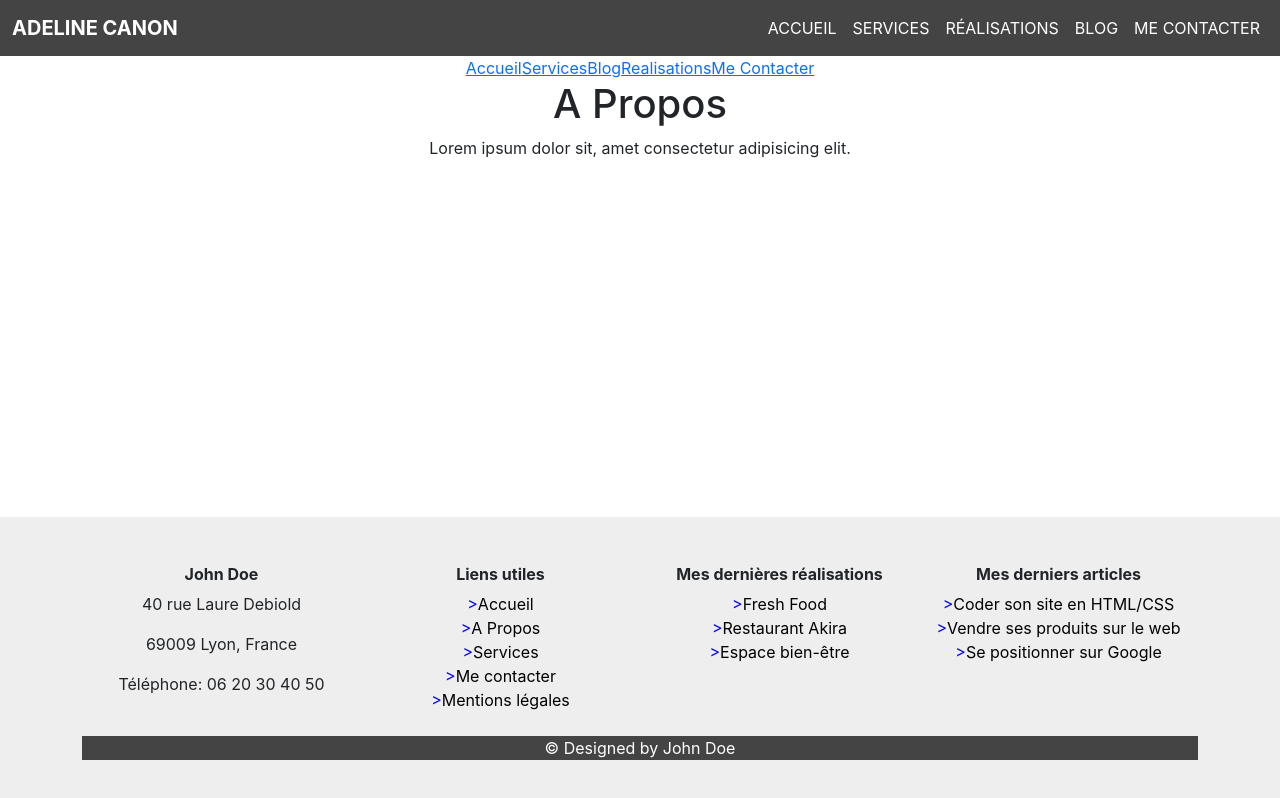
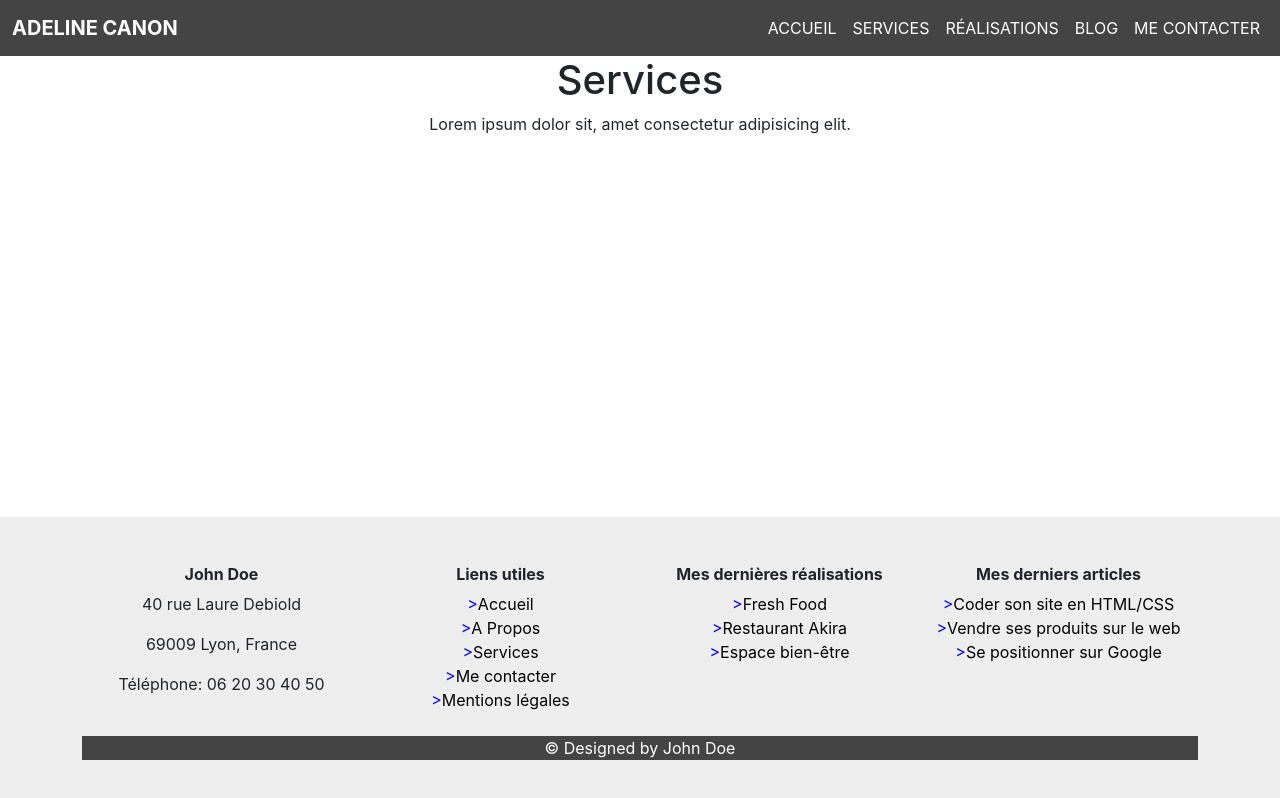
Before and after one commit to Ad15C/mon_cv_react, a React (Create React App) app: page /Services in a window 1280 px wide. Built offline with nearby package versions, Linux system fonts and the light colour scheme.

Commit message:
router_2

```diff
--- a/src/App.js
+++ b/src/App.js
@@ -14,15 +14,8 @@ function App() {
 
        <Header />
 
-       <nav>
-          <Link to='/'>Accueil</Link>
-          <Link to='/Services'>Services</Link>
-          <Link to='/Blog'>Blog</Link>
-          <Link to='/Realisations'>Realisations</Link>
-          <Link to='/Contact'>Me Contacter</Link>
-       </nav>
-       <Routes>
-        <Route path='/' element={<Home />}>Home</Route>
+      <Routes>
+        <Route path='/Home' element={<Home />}>Home</Route>
         <Route path='/Services' element={<Services />}>Services</Route>
         <Route path='/Blog' element={<Blog />}>Blog</Route>
         <Route path='/Realisations' element={<Realisations />}>Realisations</Route>
--- a/src/Components/Header.jsx
+++ b/src/Components/Header.jsx
@@ -7,26 +7,26 @@ function Header() {
         <nav class="navbar navbar-expand-lg">
             <div class="container-fluid">
 
-                <a class="navbar-brand fw-bold text-white" href="#">ADELINE CANON</a>
+                <a class="navbar-brand fw-bold text-white" href="Home">ADELINE CANON</a>
                     <button class="navbar-toggler" type="button" data-bs-toggle="collapse" data-bs-target="#navbarNav" aria-controls="navbarNav" aria-expanded="false" aria-label="Toggle navigation">
                     <span class="navbar-toggler-icon"></span>
                     </button>
                 <div class="collapse navbar-collapse justify-content-end" id="navbarNav">
                     <ul class="navbar-nav">
                         <li class="nav-item">
-                            <a class="nav-link text-uppercase text-white active" aria-current="page" href="#">Accueil</a>
+                            <a class="nav-link text-uppercase text-white active" aria-current="page" href="Home">Accueil</a>
                         </li>
                         <li class="nav-item">
-                            <a class="nav-link text-uppercase text-white" href="#">Services</a>
+                            <a class="nav-link text-uppercase text-white" href="Services">Services</a>
                         </li>
                         <li class="nav-item">
-                            <a class="nav-link text-uppercase text-white" href="#">Réalisations</a>
+                            <a class="nav-link text-uppercase text-white" href="Realisations">Réalisations</a>
                         </li>
                         <li class="nav-item">
-                            <a class="nav-link text-uppercase text-white" href="#">Blog</a>
+                            <a class="nav-link text-uppercase text-white" href="Blog">Blog</a>
                         </li>
                         <li class="nav-item">
-                            <a class="nav-link text-uppercase text-white" href="#">Me Contacter</a>
+                            <a class="nav-link text-uppercase text-white" href="Contact">Me Contacter</a>
                         </li>
                     </ul>
                 </div>
--- a/src/Pages/Blog.jsx
+++ b/src/Pages/Blog.jsx
@@ -3,7 +3,7 @@ import React from "react";
 const Blog = () => {
     return (
         <main className="container">
-            <h1>A Propos</h1>
+            <h1>Blog</h1>
             <p>Lorem ipsum dolor sit, amet consectetur adipisicing elit.</p>
         </main>
     );
--- a/src/Pages/Contact.jsx
+++ b/src/Pages/Contact.jsx
@@ -3,7 +3,7 @@ import React from "react";
 const Contact = () => {
     return (
         <main className="container">
-            <h1>A Propos</h1>
+            <h1>Contact</h1>
             <p>Lorem ipsum dolor sit, amet consectetur adipisicing elit.</p>
         </main>
     );
--- a/src/Pages/Realisations.jsx
+++ b/src/Pages/Realisations.jsx
@@ -3,7 +3,7 @@ import React from "react";
 const Realisations = () => {
     return (
         <main className="container">
-            <h1>A Propos</h1>
+            <h1>Réalisations</h1>
             <p>Lorem ipsum dolor sit, amet consectetur adipisicing elit.</p>
         </main>
     );
--- a/src/Pages/Services.jsx
+++ b/src/Pages/Services.jsx
@@ -3,7 +3,7 @@ import React from "react";
 const Services = () => {
     return (
         <main className="container">
-            <h1>A Propos</h1>
+            <h1>Services</h1>
             <p>Lorem ipsum dolor sit, amet consectetur adipisicing elit.</p>
         </main>
     );
```
